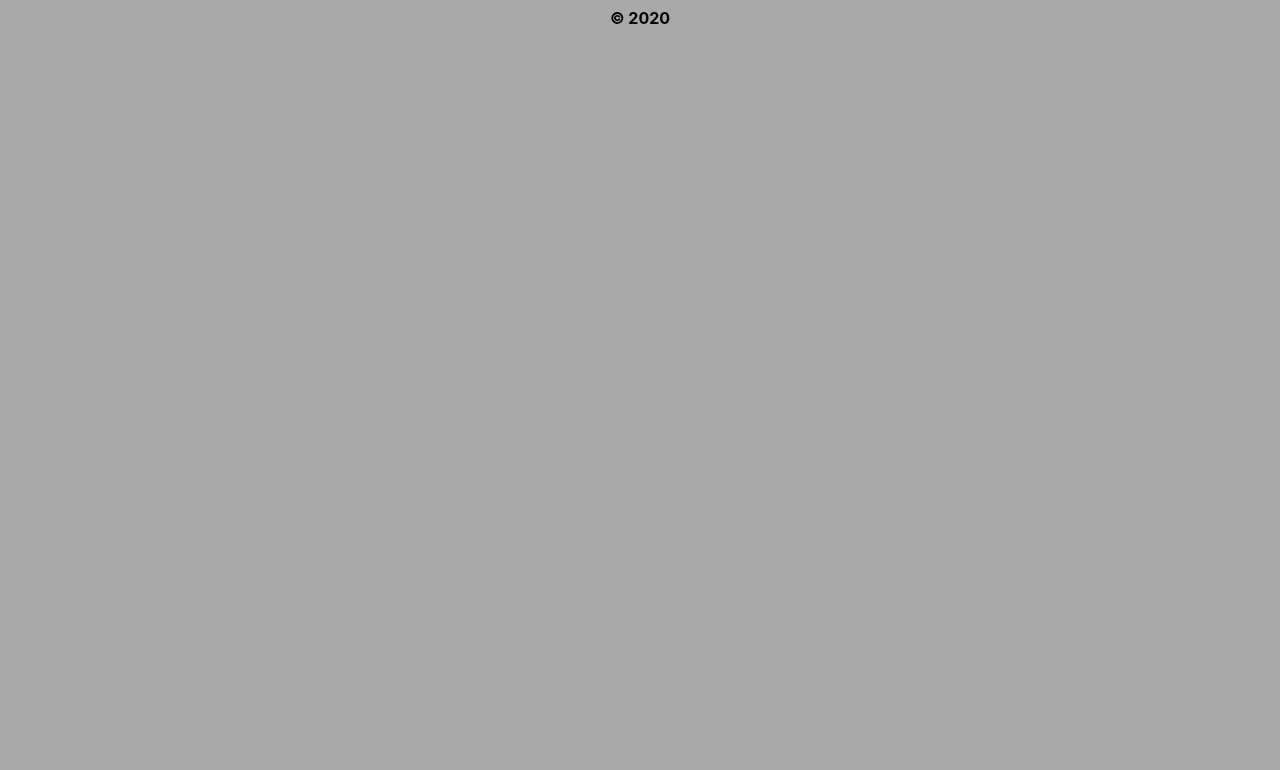
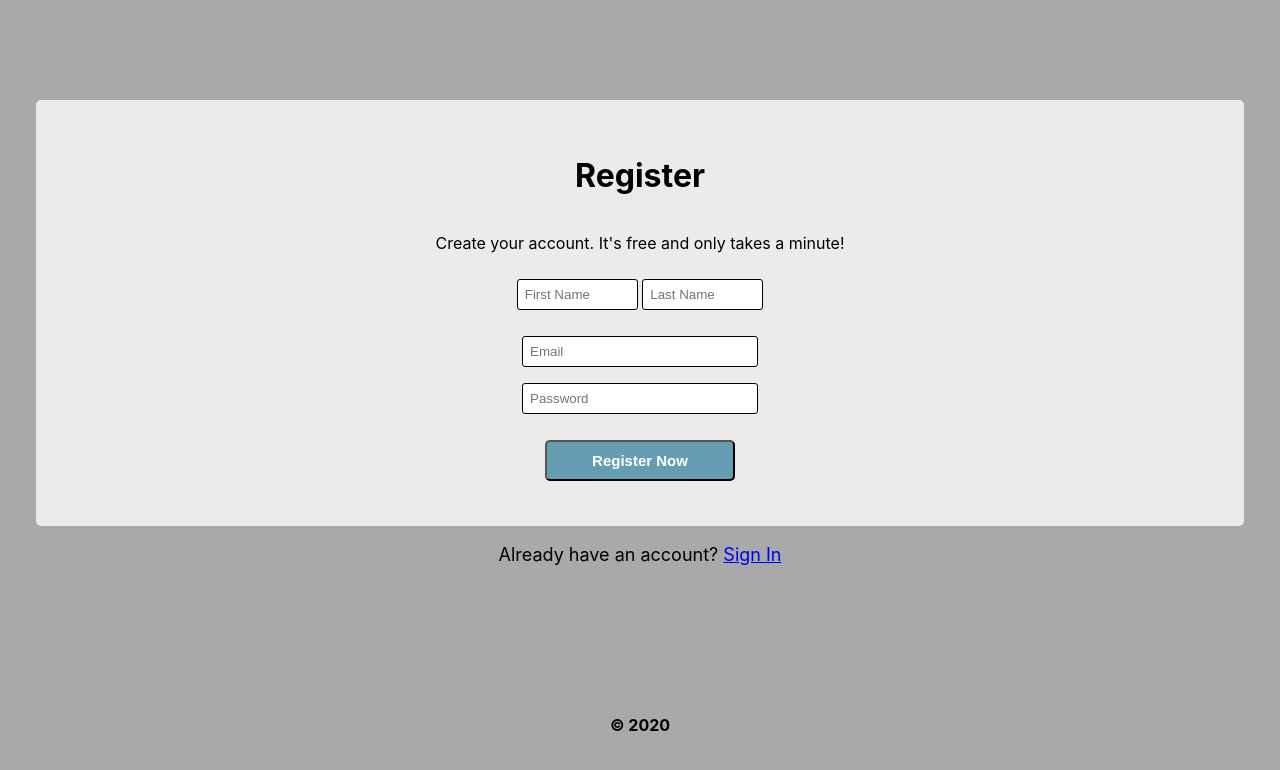
Before and after one commit to eriyanto87/Hi-Friend-Client, a React (Create React App) app: page /registration in a window 1280 px wide. Shown: the top 770 px of the page. Built offline with nearby package versions, Linux system fonts and the light colour scheme.

Commit message:
registration and signin

```diff
--- a/src/App.js
+++ b/src/App.js
@@ -1,7 +1,9 @@
 import React, { Component } from "react";
 import "./App.css";
 import { Route } from "react-router-dom";
-import LandingRoute from "./routes/LandingRoute";
+import LandingRoute from "./routes/LandingRoute/LandingRoute";
+import RegistrationRoute from "./routes/RegistrationRoute/RegistrationRoute";
+import SigninRoute from "./routes/SigninRoute/SigninRoute";
 import Footer from "./components/Footer/Footer";
 
 function App() {
@@ -9,6 +11,8 @@ function App() {
     <div className="App">
       <main>
         <Route exact path="/" component={LandingRoute} />
+        <Route path="/registration" component={RegistrationRoute} />
+        <Route path="/signin" component={SigninRoute} />
       </main>
       <footer>
         <Footer />
--- a/src/components/Landing/Landing.css
+++ b/src/components/Landing/Landing.css
@@ -18,7 +18,7 @@
   border-bottom: 1px solid grey;
 }
 
-.messengerHeader {
+.messenger-header {
   display: flex;
   padding-left: 15px;
 }
@@ -29,13 +29,13 @@
   margin-bottom: 55px;
 }
 
-.BotName {
+.bot-name {
   display: flex;
   flex-direction: column;
   font-weight: bold;
 }
 
-.leftMessageBubble {
+.left-message-bubble {
   display: flex;
   flex-flow: column wrap;
   margin: 20px 0px 0px 35px;
@@ -55,7 +55,7 @@ button {
   font-size: 15px;
 }
 
-.inputArea {
+.input-area {
   display: flex;
   align-items: center;
   justify-content: center;
--- a/src/components/Landing/Landing.js
+++ b/src/components/Landing/Landing.js
@@ -1,25 +1,30 @@
 import React from "react";
 import "./Landing.css";
+import { Link } from "react-router-dom";
 
 export default function Landing() {
   return (
     <div className="landing">
       <section className="messenger">
-        <header className="messengerHeader">
-          <h1 className="messengerTitle">Hi, Friend!</h1>
+        <header className="messenger-header">
+          <h1 className="messenger-title">Hi, Friend!</h1>
         </header>
       </section>
       <main className="chat">
-        <section className="leftMessageBubble">
-          <div className="BotName">BOT</div>
+        <section className="left-message-bubble">
+          <div className="bot-name">BOT</div>
           <p className="message">
             Hi, Friend! Welcome to my app. Do you have an account?
           </p>
-          <button> Register </button>
-          <button> Sign in </button>
+          <Link to={{ pathname: `/registration` }}>
+            <button> Register </button>
+          </Link>
+          <Link to={{ pathname: `/signin` }}>
+            <button> Sign in </button>
+          </Link>
         </section>
       </main>
-      <form className="inputArea">
+      <form className="input-area">
         <input
           className="input"
           type="text"
--- /dev/null
+++ b/src/components/Registration/Registration.css
@@ -0,0 +1,63 @@
+.registration-container {
+  display: flex;
+  flex-direction: column;
+  margin: 100px 28px 0px 28px;
+  text-align: center;
+  justify-content: center;
+  background: #edeaea;
+  padding: 35px 15px;
+  border-radius: 5px;
+}
+
+.registration-info {
+  flex-direction: row;
+}
+
+.name {
+  flex-direction: row;
+}
+
+.name input {
+  margin: 10px 0px;
+}
+
+.signin-section {
+  text-align: center;
+  margin-bottom: 150px;
+  font-size: 18px;
+}
+
+input {
+  padding: 7px;
+  border-radius: 3px;
+  border: 1.5px solid black;
+}
+
+.registration-container button {
+  margin: 10px 0px;
+  padding: 10px;
+  width: 165px;
+}
+
+@media all and (min-width: 800px) {
+  .registration-container {
+    padding: 35px 0px;
+  }
+
+  .signin-section {
+    text-align: center;
+    margin-bottom: 150px;
+  }
+
+  .name input {
+    width: 105px;
+  }
+
+  .registration-info input {
+    width: 220px;
+  }
+
+  .registration-container button {
+    width: 190px;
+  }
+}
--- /dev/null
+++ b/src/components/Registration/Registration.js
@@ -0,0 +1,32 @@
+import React from "react";
+import "./Registration.css";
+
+export default function Registration() {
+  return (
+    <>
+      <div className="registration-container">
+        <h1>Register</h1>
+        <p>Create your account. It's free and only takes a minute!</p>
+        <form>
+          <section className="name">
+            <input type="text" placeholder="First Name" />
+            {"  "}
+            <input type="text" placeholder="Last Name" />
+          </section>
+          <section className="registration-info">
+            <p>
+              <input type="text" placeholder="Email" />
+            </p>
+            <p>
+              <input type="text" placeholder="Password" />
+            </p>
+          </section>
+          <button>Register Now</button>
+        </form>
+      </div>
+      <p className="signin-section">
+        Already have an account? <a href="/signin">Sign In</a>
+      </p>
+    </>
+  );
+}
--- /dev/null
+++ b/src/components/Signin/Signin.css
@@ -0,0 +1,15 @@
+.signin-container {
+  display: flex;
+  flex-direction: column;
+  margin: 100px 28px 0px 28px;
+  text-align: center;
+  justify-content: center;
+  background: #edeaea;
+  padding: 35px 15px;
+  border-radius: 5px;
+}
+
+.signin-container button {
+  padding: 8px;
+  width: 150px;
+}
--- /dev/null
+++ b/src/components/Signin/Signin.js
@@ -0,0 +1,26 @@
+import React from "react";
+import "./Signin.css";
+
+export default function Signin() {
+  return (
+    <>
+      <div className="signin-container">
+        <h1>Sign In Form</h1>
+        <form>
+          <section className="signin-form">
+            <p>
+              <input type="text" placeholder="Email" />
+            </p>
+            <p>
+              <input type="text" placeholder="Password" />
+            </p>
+          </section>
+          <button>Sign In</button>
+        </form>
+      </div>
+      <p className="signin-section">
+        Don't have an account? <a href="/registration">Register Here</a>
+      </p>
+    </>
+  );
+}
--- a/src/routes/LandingRoute.js
+++ b/src/routes/LandingRoute/LandingRoute.js
@@ -1,5 +1,5 @@
 import React from "react";
-import Landing from "../components/Landing/Landing";
+import Landing from "../../components/Landing/Landing";
 
 export default function LandingRoute() {
   return <Landing />;
--- /dev/null
+++ b/src/routes/RegistrationRoute/RegistrationRoute.js
@@ -0,0 +1,10 @@
+import React from "react";
+import Registration from "../../components/Registration/Registration";
+
+export default function RegistrationRoute() {
+  return (
+    <>
+      <Registration />
+    </>
+  );
+}
--- /dev/null
+++ b/src/routes/SigninRoute/SigninRoute.js
@@ -0,0 +1,10 @@
+import React from "react";
+import Signin from "../../components/Signin/Signin";
+
+export default function SigninRoute() {
+  return (
+    <>
+      <Signin />
+    </>
+  );
+}
```
Also changed, not shown: 1 other file (tests, documents, lock files or other folders).
